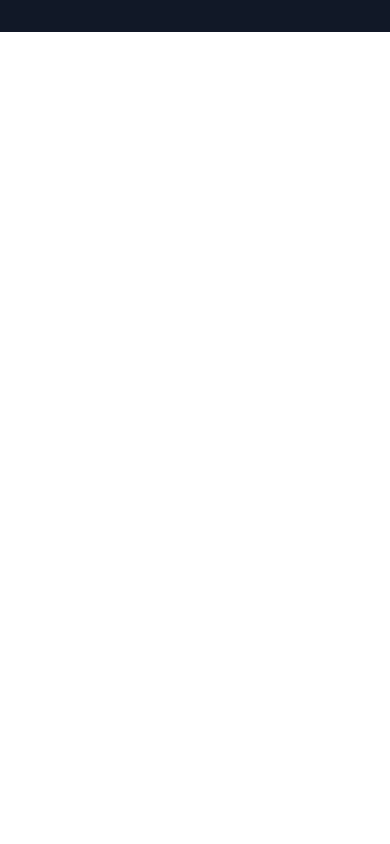
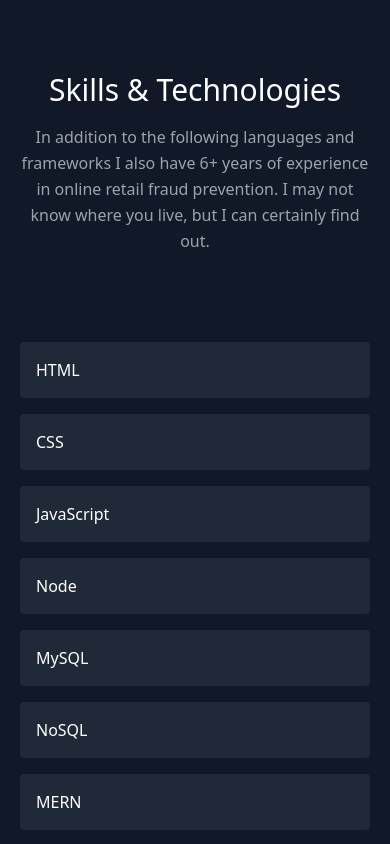
Before and after one commit to ConDuckt/ConDucktleezza, a React (Create React App) app: page / in a window 390 px wide. Shown: the part 2260-3104 px from the top of the page. Before the commit the page ends 2292 px from the top, so only its background shows below. Built offline with nearby package versions, Linux system fonts and the light colour scheme.

Commit message:
Add Skills/resume component boilerplate

```diff
--- a/src/App.js
+++ b/src/App.js
@@ -13,7 +13,7 @@
       <About />
       <Projects />
       <Skills />
-      <Testimonials />
+      {/* <Testimonials /> */}
       <Contact />
     </main>
   );
--- a/src/components/Skills.js
+++ b/src/components/Skills.js
@@ -1 +1,33 @@
-export default function Skills() {}
+// import { BadgeCheckIcon, ChipIcon } from "@heroicons/react/solid";
+import React from "react";
+import { skills } from "../data";
+
+export default function Skills() {
+  return (
+    <section id="skills">
+      <div className="container px-5 py-10 mx-auto">
+        <div className="text-center mb-20">
+          {/* <ChipIcon className="w-10 inline-block mb-4" /> */}
+          <h1 className="sm:text-4xl text-3xl font-medium title-font text-white mb-4">
+            Skills &amp; Technologies
+          </h1>
+          <p className="text-base leading-relaxed xl:w-2/4 lg:w-3/4 mx-auto">
+            In addition to the following languages and frameworks I also have 6+ years of experience in online retail fraud prevention. I may not know where you live, but I can certainly find out.
+          </p>
+        </div>
+        <div className="flex flex-wrap lg:w-4/5 sm:mx-auto sm:mb-2 -mx-2">
+          {skills.map((skill) => (
+            <div key={skill} className="p-2 sm:w-1/2 w-full">
+              <div className="bg-gray-800 rounded flex p-4 h-full items-center">
+                {/* <BadgeCheckIcon className="text-green-400 w-6 h-6 flex-shrink-0 mr-4" /> */}
+                <span className="title-font font-medium text-white">
+                  {skill}
+                </span>
+              </div>
+            </div>
+          ))}
+        </div>
+      </div>
+    </section>
+  );
+}
--- a/src/data.js
+++ b/src/data.js
@@ -33,28 +33,32 @@
     },
   ];
 
-  export const testimonials = [
-    {
-      quote:
-        "Lorem ipsum dolor sit amet consectetur adipisicing elit. Culpa quod necessitatibus quidem impedit facilis? Distinctio laboriosam veritatis recusandae minus. Voluptatum accusantium hic laudantium soluta ea sapiente cupiditate officia maiores itaque.",
-      image: "https://randomuser.me/api/portraits/men/1.jpg",
-      name: "Jesse Hicks",
-      company: "Zoozle",
-    },
-    {
-      quote:
-        "Lorem ipsum dolor sit amet consectetur adipisicing elit. Culpa quod necessitatibus quidem impedit facilis? Distinctio laboriosam veritatis recusandae minus. Voluptatum accusantium hic laudantium soluta ea sapiente cupiditate officia maiores itaque.",
-      image: "https://randomuser.me/api/portraits/men/94.jpg",
-      name: "Ruben Alvarez",
-      company: "Dooble.io",
-    },
-  ];
+  // For future use:
+  // export const testimonials = [
+  //   {
+  //     quote:
+  //       "Lorem ipsum dolor sit amet consectetur adipisicing elit. Culpa quod necessitatibus quidem impedit facilis? Distinctio laboriosam veritatis recusandae minus. Voluptatum accusantium hic laudantium soluta ea sapiente cupiditate officia maiores itaque.",
+  //     image: "https://randomuser.me/api/portraits/men/1.jpg",
+  //     name: "Jesse Hicks",
+  //     company: "Zoozle",
+  //   },
+  //   {
+  //     quote:
+  //       "Lorem ipsum dolor sit amet consectetur adipisicing elit. Culpa quod necessitatibus quidem impedit facilis? Distinctio laboriosam veritatis recusandae minus. Voluptatum accusantium hic laudantium soluta ea sapiente cupiditate officia maiores itaque.",
+  //     image: "https://randomuser.me/api/portraits/men/94.jpg",
+  //     name: "Ruben Alvarez",
+  //     company: "Dooble.io",
+  //   },
+  // ];
 
   export const skills = [
+    "HTML",
+    "CSS",
     "JavaScript",
+    "Node",
+    "MySQL",
+    "NoSQL",
+    "MERN",
     "React",
-    "Next.js",
-    "Node",
     "GraphQL",
-    "Material UI",
   ];
```
